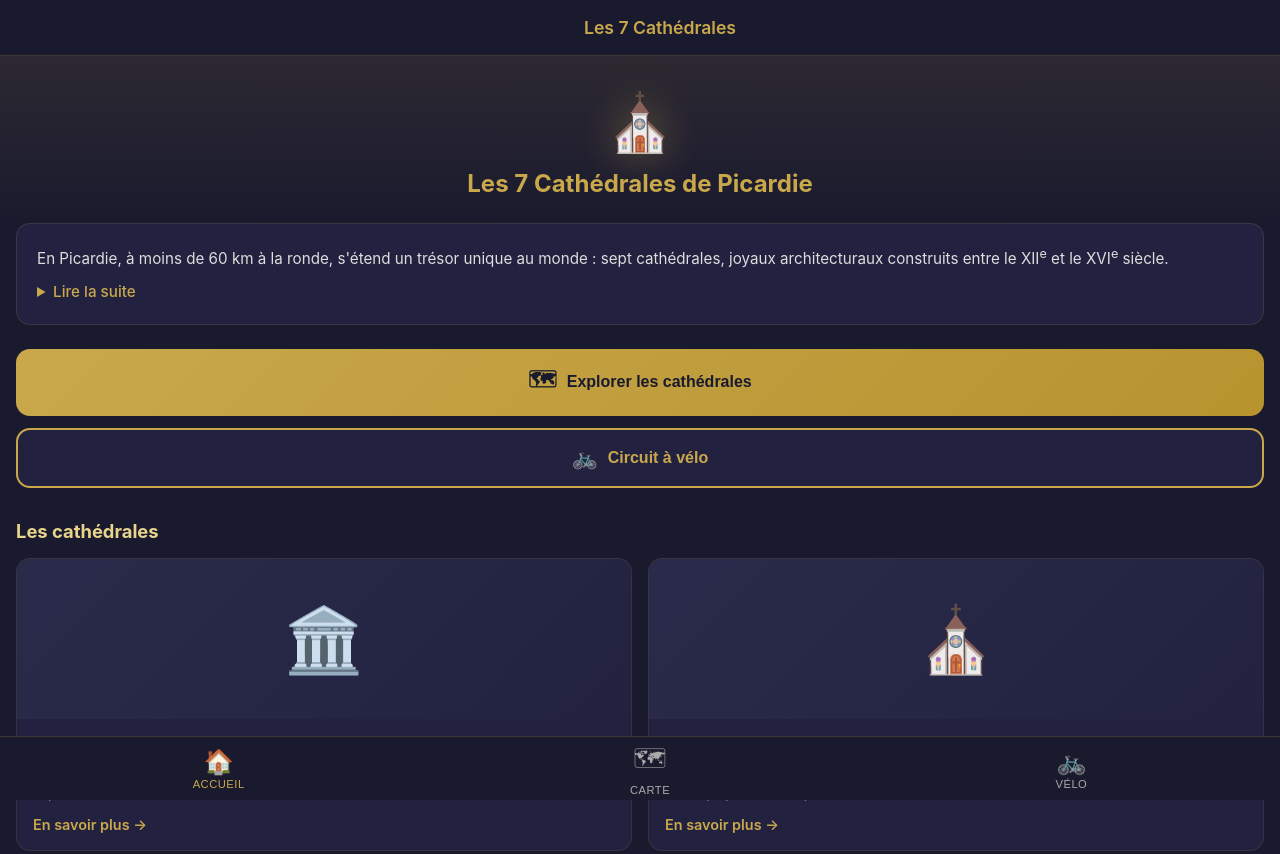
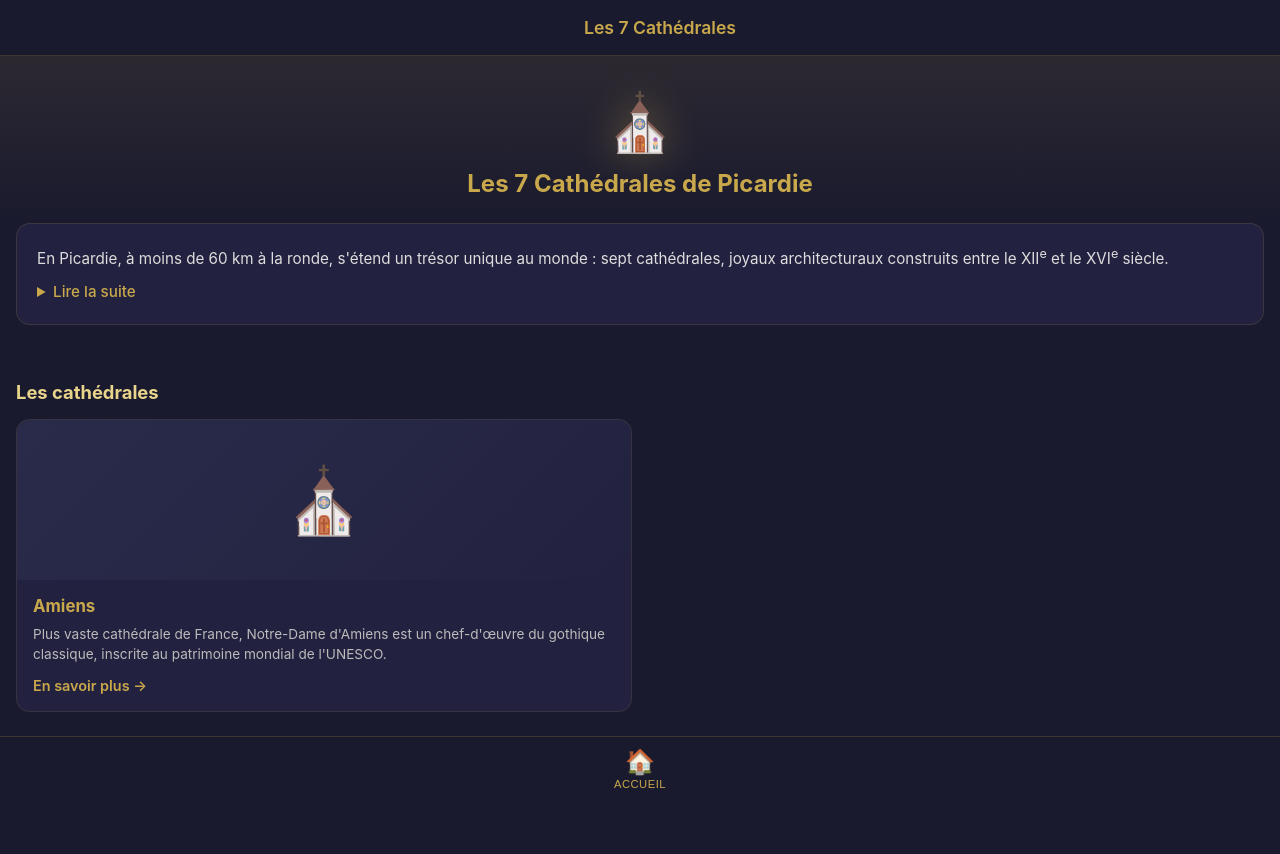
Before and after one commit to Herrifunix/cath-drales-picardie, a website: page index.html in a window 1280 px wide. Shown: the top 854 px of the page. Drawn offline with nearby package versions, Linux system fonts and the light colour scheme.

Commit message:
Demo mode: affiche uniquement Amiens, masque carte et velo

```diff
--- a/index.html
+++ b/index.html
@@ -39,11 +39,11 @@
       </div>
 
       <div class="action-buttons">
-        <button class="btn-primary" onclick="navigateTo('map')">
+        <button id="btn-explore" class="btn-primary" onclick="navigateTo('map')">
           <span class="btn-icon">&#128506;</span>
           Explorer les cathédrales
         </button>
-        <button class="btn-secondary" onclick="navigateTo('velo')">
+        <button id="btn-velo" class="btn-secondary" onclick="navigateTo('velo')">
           <span class="btn-icon">&#128690;</span>
           Circuit à vélo
         </button>
--- a/js/app.js
+++ b/js/app.js
@@ -2,6 +2,11 @@
 if ('serviceWorker' in navigator) {
   navigator.serviceWorker.register('./sw.js');
 }
+
+/* ===== DEMO MODE ===== */
+// Passer à false pour tout afficher
+const DEMO_MODE = true;
+const DEMO_VISIBLE = ['amiens'];
 
 /* ===== INSTALL (optionnel) ===== */
 let deferredPrompt = null;
@@ -107,7 +112,8 @@ document.querySelectorAll('.nav-item').forEach(btn => {
 /* ===== RENDER CARDS ===== */
 function renderCards() {
   const grid = document.getElementById('cathedral-cards');
-  grid.innerHTML = CATHEDRALS.map(c => `
+  const list = DEMO_MODE ? CATHEDRALS.filter(c => DEMO_VISIBLE.includes(c.id)) : CATHEDRALS;
+  grid.innerHTML = list.map(c => `
     <div class="card" onclick="navigateTo('detail', '${c.id}')">
       <div class="card-visual">${c.emoji}</div>
       <div class="card-body">
@@ -272,4 +278,12 @@ window.addEventListener('hashchange', handleHash);
 
 /* ===== INIT ===== */
 renderCards();
+
+// Masquer carte et vélo en mode demo
+if (DEMO_MODE) {
+  document.querySelectorAll('.nav-item[data-page="map"], .nav-item[data-page="velo"]').forEach(el => el.style.display = 'none');
+  document.getElementById('btn-explore')?.remove();
+  document.getElementById('btn-velo')?.remove();
+}
+
 handleHash();
```
